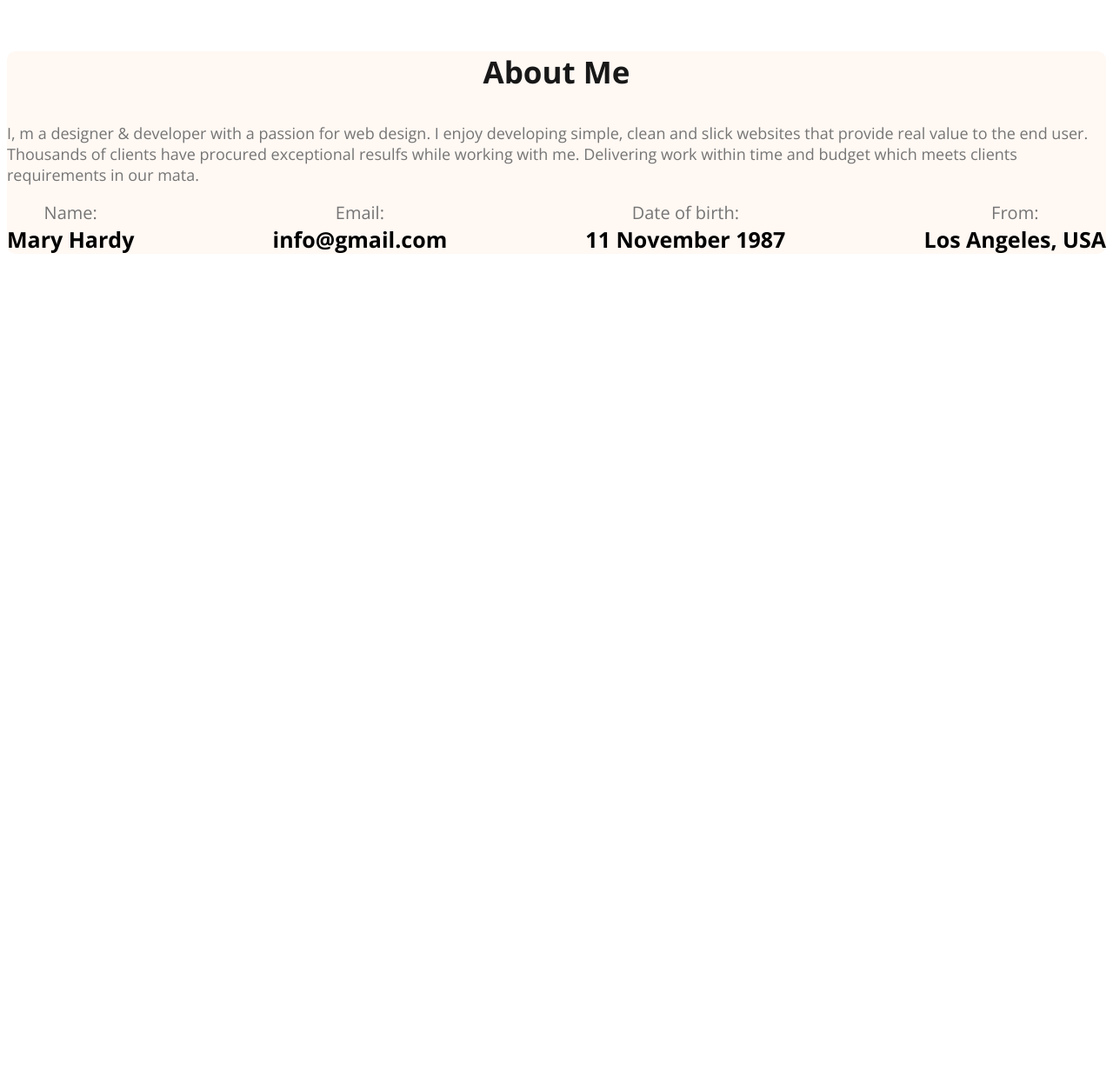
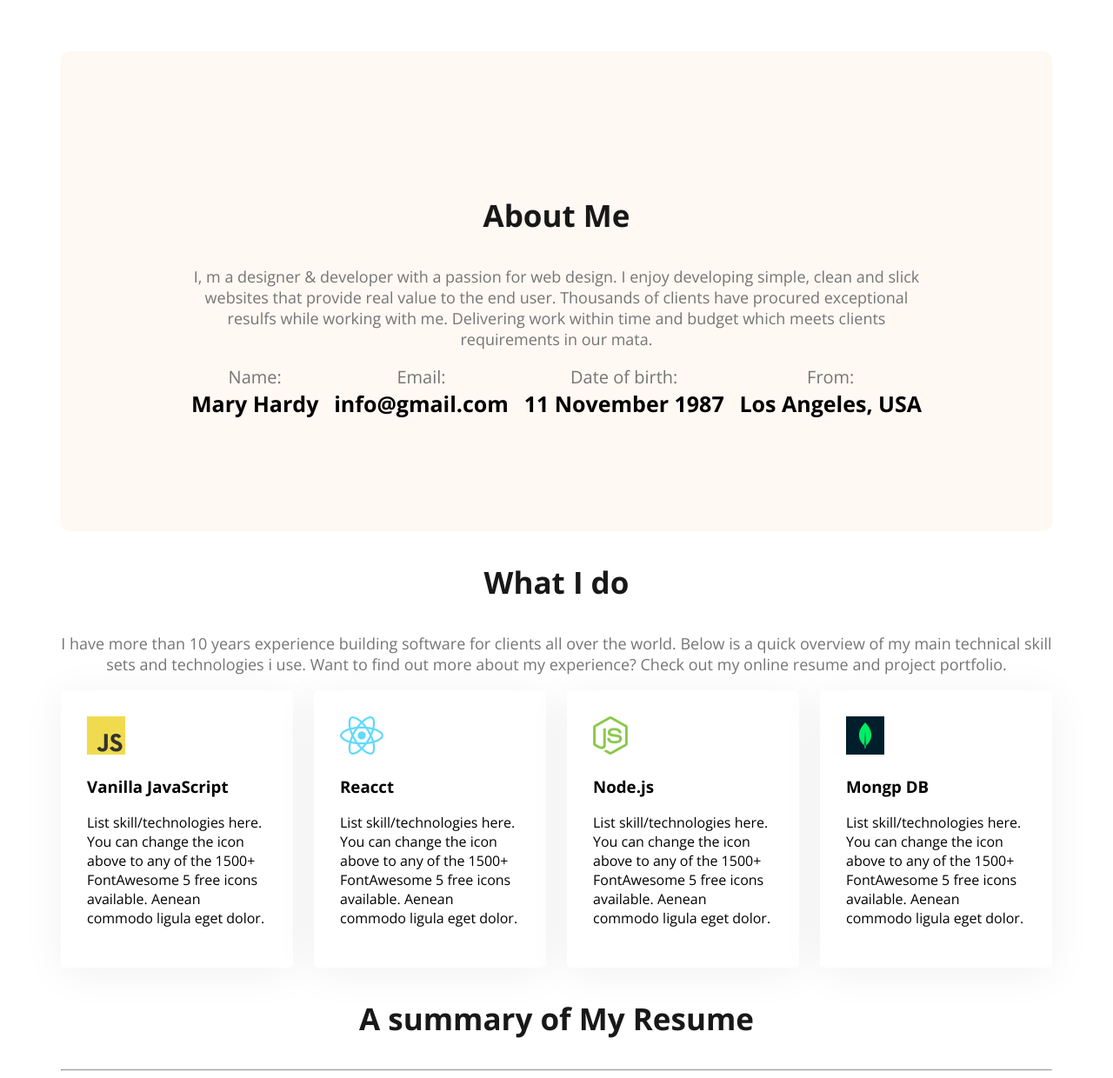
Before and after one commit to Alauddinsarker/web-developer-portfolio, a plain HTML site: page index.html in a window 1280 px wide. Shown: the part 984-2224 px from the top of the page at 87% size. Before the commit the page ends 1284 px from the top, so only its background shows below. Drawn offline with nearby package versions, Linux system fonts and the light colour scheme.

Commit message:
prtialy finished

```diff
--- a/index.html
+++ b/index.html
@@ -65,6 +65,57 @@
           </div>
         </div>
       </section>
+      <section class="what-i-do">
+        <h3 class="section-heading">What I do</h3>
+        <p class="banner-paragraph">
+          I have more than 10 years experience building software for clients all
+          over the world. Below is a quick overview of my main technical skill
+          sets and technologies i use. Want to find out more about my
+          experience? Check out my online resume and project portfolio.
+        </p>
+        <div class="skills-container">
+          <div class="skill">
+            <img src="./images/icons/js.png" alt="" />
+            <h3 class="skill-title">Vanilla JavaScript</h3>
+            <p class="skill-description">
+              List skill/technologies here. You can change the icon above to any
+              of the 1500+ FontAwesome 5 free icons available. Aenean commodo
+              ligula eget dolor.
+            </p>
+          </div>
+          <div class="skill">
+            <img src="./images/icons/react.png" alt="" />
+            <h3 class="skill-title">Reacct</h3>
+            <p class="skill-description">
+              List skill/technologies here. You can change the icon above to any
+              of the 1500+ FontAwesome 5 free icons available. Aenean commodo
+              ligula eget dolor.
+            </p>
+          </div>
+          <div class="skill">
+            <img src="./images/icons/nodejs.png" alt="" />
+            <h3 class="skill-title">Node.js</h3>
+            <p class="skill-description">
+              List skill/technologies here. You can change the icon above to any
+              of the 1500+ FontAwesome 5 free icons available. Aenean commodo
+              ligula eget dolor.
+            </p>
+          </div>
+          <div class="skill">
+            <img src="./images/icons/mongo.png" alt="" />
+            <h3 class="skill-title">Mongp DB</h3>
+            <p class="skill-description">
+              List skill/technologies here. You can change the icon above to any
+              of the 1500+ FontAwesome 5 free icons available. Aenean commodo
+              ligula eget dolor.
+            </p>
+          </div>
+        </div>
+      </section>
+      <section>
+        <h3 class="section-heading">A summary of My Resume</h3>
+        <hr>
+      </section>
     </main>
     <footer></footer>
   </body>
--- a/styles/portfolio.css
+++ b/styles/portfolio.css
@@ -77,12 +77,19 @@ nav ul a {
   color: #757575;
   font-size: 18px;
   font-weight: 400;
+  text-align: center;
+}
+/* Main section CSS */
+main {
+  max-width: 1140px;
+  margin: 0 auto;
 }
 /* Section CSS */
 .about {
   border-radius: 10px;
   background: #fff8f3;
   margin-top: 100px;
+  padding: 130px 150px;
 }
 .about-footer-wrapper {
   display: flex;
@@ -100,3 +107,13 @@ nav ul a {
   font-size: 25px;
   margin: 0;
 }
+.skills-container {
+  display: flex;
+  gap: 24px;
+}
+.skill {
+  padding: 30px;
+  border-radius: 5px;
+  background: #fff;
+  box-shadow: 0px 6px 50px 0px rgba(0, 0, 0, 0.06);
+}
```
